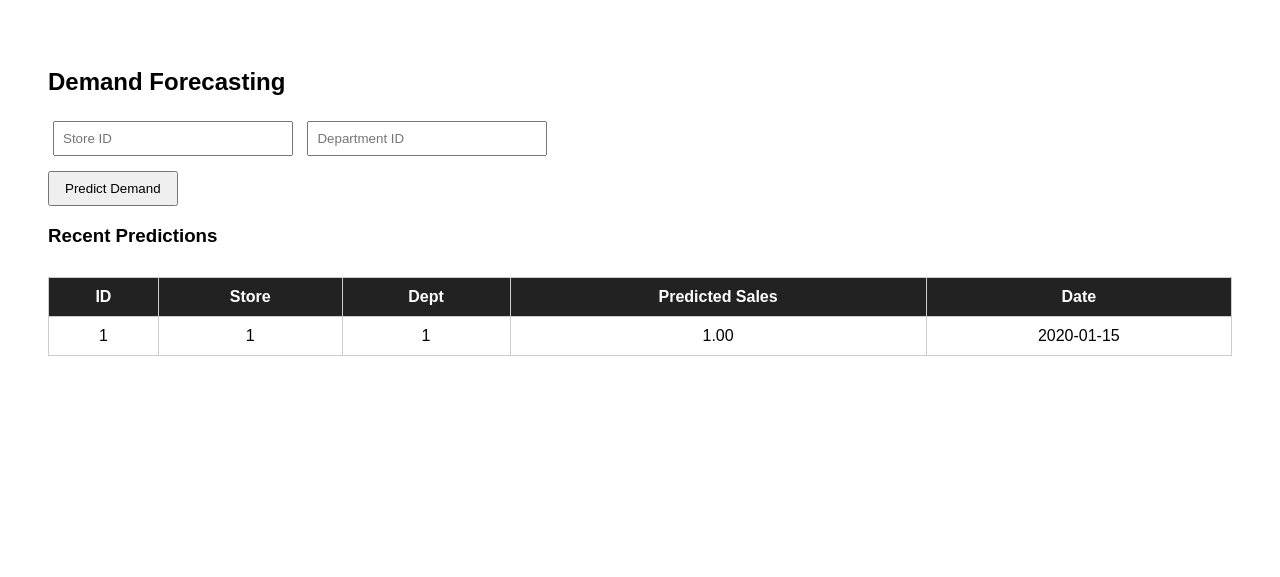
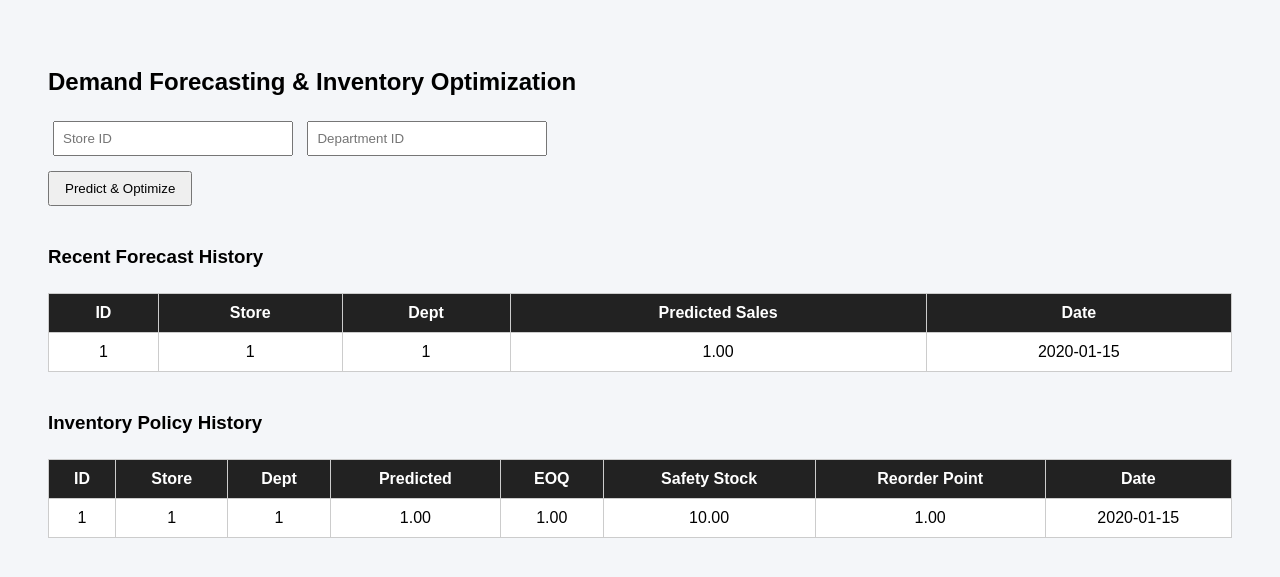
Before and after one commit to prashansha-31/ai-demand-inventory, a Flask app: page /forecast in a window 1280 px wide. Shown: the top 577 px of the page. Run offline with Flask 3, Linux system fonts and the light colour scheme; tables that the repository leaves empty hold one stand-in row (values such as "Sample post"); parts of the project's set-up code (start-up, migrations or seed data) failed here and were passed over.

Commit message:
Stabilized database schema, fixed inventory_policy structure, integrated automated inventory optimization with persistent history tracking

```diff
--- a/app.py
+++ b/app.py
@@ -3,27 +3,34 @@ import sqlite3
 import pandas as pd
 import pickle
 import datetime
+import math
 
 app = Flask(__name__)
 
-# Load Trained ML Model
+# ==============================
+# LOAD TRAINED MODEL
+# ==============================
 with open("models/demand_model.pkl", "rb") as f:
     model = pickle.load(f)
 
 
+# ==============================
 # DATABASE CONNECTION
+# ==============================
 def get_db_connection():
     conn = sqlite3.connect("inventory.db")
     conn.row_factory = sqlite3.Row
     return conn
 
 
+# ==============================
 # DATABASE INITIALIZATION
+# ==============================
 def init_db():
     conn = get_db_connection()
     cursor = conn.cursor()
 
-    # Sales Table
+    # SALES TABLE
     cursor.execute("""
         CREATE TABLE IF NOT EXISTS sales (
             id INTEGER PRIMARY KEY AUTOINCREMENT,
@@ -35,7 +42,7 @@ def init_db():
         )
     """)
 
-    # Forecasts Table (Single Clean Version)
+    # FORECAST TABLE
     cursor.execute("""
         CREATE TABLE IF NOT EXISTS forecasts (
             id INTEGER PRIMARY KEY AUTOINCREMENT,
@@ -46,15 +53,17 @@ def init_db():
         )
     """)
 
-    # Inventory Policy Table
+    # INVENTORY POLICY TABLE (CORRECT STRUCTURE)
     cursor.execute("""
         CREATE TABLE IF NOT EXISTS inventory_policy (
             id INTEGER PRIMARY KEY AUTOINCREMENT,
             store INTEGER,
             dept INTEGER,
+            predicted_sales REAL,
+            eoq REAL,
             safety_stock REAL,
             reorder_point REAL,
-            eoq REAL
+            created_at TEXT
         )
     """)
 
@@ -62,13 +71,48 @@ def init_db():
     conn.close()
 
 
+# ==============================
+# LOAD CLEAN DATA INTO SALES TABLE (RUN ONCE IF EMPTY)
+# ==============================
+def load_data_if_empty():
+    conn = get_db_connection()
+    cursor = conn.cursor()
+
+    cursor.execute("SELECT COUNT(*) FROM sales")
+    count = cursor.fetchone()[0]
+
+    if count == 0:
+        df = pd.read_csv("data/clean_sales.csv")
+
+        for _, row in df.iterrows():
+            cursor.execute("""
+                INSERT INTO sales (store, dept, date, weekly_sales, is_holiday)
+                VALUES (?, ?, ?, ?, ?)
+            """, (
+                int(row["store"]),
+                int(row["dept"]),
+                str(row["date"]),
+                float(row["weekly_sales"]),
+                int(row["isholiday"])
+            ))
+
+        conn.commit()
+
+    conn.close()
+
+
+# ==============================
 # ROUTES
+# ==============================
 
 @app.route("/")
 def home():
     return render_template("index.html")
 
 
+# ==============================
+# DASHBOARD ROUTE (NOT REMOVED)
+# ==============================
 @app.route("/dashboard")
 def dashboard():
     store = request.args.get("store")
@@ -128,6 +172,9 @@ def dashboard():
     )
 
 
+# ==============================
+# FORECAST + INVENTORY ROUTE
+# ==============================
 @app.route("/forecast", methods=["GET", "POST"])
 def forecast():
 
@@ -152,29 +199,25 @@ def forecast():
         week = today.isocalendar()[1]
 
         features = [[store, dept, year, month, week]]
-        prediction = model.predict(features)[0]
+        prediction = float(model.predict(features)[0])
 
         # Save forecast
         cursor.execute("""
             INSERT INTO forecasts (store, dept, predicted_sales, prediction_date)
             VALUES (?, ?, ?, ?)
-        """, (store, dept, float(prediction),
-              today.strftime("%Y-%m-%d %H:%M:%S")))
+        """, (store, dept, prediction, today.strftime("%Y-%m-%d %H:%M:%S")))
 
-        conn.commit()
+        # ==============================
+        # INVENTORY CALCULATIONS
+        # ==============================
 
-        # INVENTORY CALCULATIONS
+        ordering_cost = 500
+        holding_cost = 2
+        lead_time = 2  # weeks
+        service_level_z = 1.65
 
-        ordering_cost = 1000
-        holding_cost = 0.1 * prediction
-        lead_time = 2
-        service_factor = 1.65
-        demand_std = 0.2 * prediction
-
-        annual_demand = prediction * 52
-
-        eoq = ((2 * annual_demand * ordering_cost) / holding_cost) ** 0.5
-        safety_stock = service_factor * demand_std * (lead_time ** 0.5)
+        eoq = math.sqrt((2 * prediction * ordering_cost) / holding_cost)
+        safety_stock = service_level_z * math.sqrt(lead_time) * (prediction * 0.1)
         reorder_point = (prediction * lead_time) + safety_stock
 
         inventory_result = {
@@ -183,13 +226,29 @@ def forecast():
             "reorder_point": round(reorder_point, 2)
         }
 
-    # Fetch prediction history
-    cursor.execute("""
-        SELECT * FROM forecasts
-        ORDER BY id DESC
-        LIMIT 10
-    """)
+        # Save inventory policy
+        cursor.execute("""
+            INSERT INTO inventory_policy
+            (store, dept, predicted_sales, eoq, safety_stock, reorder_point, created_at)
+            VALUES (?, ?, ?, ?, ?, ?, ?)
+        """, (
+            store,
+            dept,
+            prediction,
+            inventory_result["eoq"],
+            inventory_result["safety_stock"],
+            inventory_result["reorder_point"],
+            today.strftime("%Y-%m-%d %H:%M:%S")
+        ))
+
+        conn.commit()
+
+    # Fetch history
+    cursor.execute("SELECT * FROM forecasts ORDER BY id DESC LIMIT 10")
     prediction_history = cursor.fetchall()
+
+    cursor.execute("SELECT * FROM inventory_policy ORDER BY id DESC LIMIT 10")
+    inventory_history = cursor.fetchall()
 
     conn.close()
 
@@ -199,59 +258,15 @@ def forecast():
         inventory_result=inventory_result,
         selected_store=selected_store,
         selected_dept=selected_dept,
-        prediction_history=prediction_history
+        prediction_history=prediction_history,
+        inventory_history=inventory_history
     )
 
 
-@app.route("/check-data")
-def check_data():
-    conn = get_db_connection()
-    cursor = conn.cursor()
-    cursor.execute("SELECT COUNT(*) FROM sales")
-    count = cursor.fetchone()[0]
-    conn.close()
-    return f"Total rows in sales table: {count}"
-
-@app.route("/inventory", methods=["GET", "POST"])
-def inventory():
-
-    result = None
-
-    if request.method == "POST":
-
-        store = int(request.form["store"])
-        dept = int(request.form["dept"])
-        demand = float(request.form["demand"])
-
-        # Assumptions
-        ordering_cost = 1000
-        holding_cost = 0.1 * demand
-        lead_time = 2
-        service_factor = 1.65
-        demand_std = 0.2 * demand
-
-        # EOQ Calculation
-        annual_demand = demand * 52
-        eoq = ((2 * annual_demand * ordering_cost) / holding_cost) ** 0.5
-
-        # Safety Stock
-        safety_stock = service_factor * demand_std * (lead_time ** 0.5)
-
-        # Reorder Point
-        reorder_point = (demand * lead_time) + safety_stock
-
-        result = {
-            "store": store,
-            "dept": dept,
-            "eoq": round(eoq, 2),
-            "safety_stock": round(safety_stock, 2),
-            "reorder_point": round(reorder_point, 2)
-        }
-
-    return render_template("inventory.html", result=result)
-
-
-# MAIN
+# ==============================
+# RUN APP
+# ==============================
 if __name__ == "__main__":
     init_db()
+    load_data_if_empty()
     app.run(debug=True)
--- a/templates/forecast.html
+++ b/templates/forecast.html
@@ -1,11 +1,16 @@
 <!DOCTYPE html>
 <html>
 <head>
-    <title>Demand Forecasting</title>
+    <title>AI Demand Forecasting & Inventory Optimization</title>
     <style>
         body {
             font-family: Arial, sans-serif;
             padding: 40px;
+            background-color: #f4f6f9;
+        }
+
+        h2 {
+            margin-bottom: 20px;
         }
 
         input {
@@ -17,9 +22,10 @@
         button {
             padding: 8px 15px;
             margin-top: 10px;
+            cursor: pointer;
         }
 
-        .result-box {
+        .prediction-box {
             margin-top: 20px;
             padding: 20px;
             background-color: #d4edda;
@@ -34,9 +40,10 @@
         }
 
         table {
-            margin-top: 30px;
+            margin-top: 25px;
             border-collapse: collapse;
             width: 100%;
+            background-color: white;
         }
 
         th, td {
@@ -49,11 +56,15 @@
             background-color: #222;
             color: white;
         }
+
+        .section-title {
+            margin-top: 40px;
+        }
     </style>
 </head>
 <body>
 
-<h2>Demand Forecasting</h2>
+<h2>Demand Forecasting & Inventory Optimization</h2>
 
 <form method="POST">
     <input type="number" name="store" placeholder="Store ID"
@@ -63,24 +74,27 @@
            value="{{ selected_dept if selected_dept else '' }}" required>
 
     <br>
-    <button type="submit">Predict Demand</button>
+    <button type="submit">Predict & Optimize</button>
 </form>
 
 {% if prediction %}
-<div class="result-box">
-    <h3>Prediction Result</h3>
-    <p><strong>Store ID:</strong> {{ selected_store }} |
-       <strong>Department ID:</strong> {{ selected_dept }}</p>
-
-    <p><strong>Predicted Weekly Sales:</strong>
-        {{ "%.2f"|format(prediction) }}</p>
+<div class="prediction-box">
+    <h3>Forecast Result</h3>
+    <p>
+        <strong>Store:</strong> {{ selected_store }} |
+        <strong>Department:</strong> {{ selected_dept }}
+    </p>
+    <p>
+        <strong>Predicted Weekly Sales:</strong>
+        {{ "%.2f"|format(prediction) }}
+    </p>
 </div>
 {% endif %}
 
 
 {% if inventory_result %}
 <div class="inventory-box">
-    <h3>Recommended Inventory Policy</h3>
+    <h3>Automated Inventory Recommendation</h3>
     <p><strong>EOQ:</strong> {{ inventory_result.eoq }}</p>
     <p><strong>Safety Stock:</strong> {{ inventory_result.safety_stock }}</p>
     <p><strong>Reorder Point:</strong> {{ inventory_result.reorder_point }}</p>
@@ -88,7 +102,7 @@
 {% endif %}
 
 
-<h3>Recent Predictions</h3>
+<h3 class="section-title">Recent Forecast History</h3>
 
 <table>
     <tr>
@@ -110,5 +124,34 @@
     {% endfor %}
 </table>
 
+
+<h3 class="section-title">Inventory Policy History</h3>
+
+<table>
+    <tr>
+        <th>ID</th>
+        <th>Store</th>
+        <th>Dept</th>
+        <th>Predicted</th>
+        <th>EOQ</th>
+        <th>Safety Stock</th>
+        <th>Reorder Point</th>
+        <th>Date</th>
+    </tr>
+
+    {% for row in inventory_history %}
+    <tr>
+        <td>{{ row.id }}</td>
+        <td>{{ row.store }}</td>
+        <td>{{ row.dept }}</td>
+        <td>{{ "%.2f"|format(row.predicted_sales) }}</td>
+        <td>{{ "%.2f"|format(row.eoq) }}</td>
+        <td>{{ "%.2f"|format(row.safety_stock) }}</td>
+        <td>{{ "%.2f"|format(row.reorder_point) }}</td>
+        <td>{{ row.created_at }}</td>
+    </tr>
+    {% endfor %}
+</table>
+
 </body>
 </html>
```
